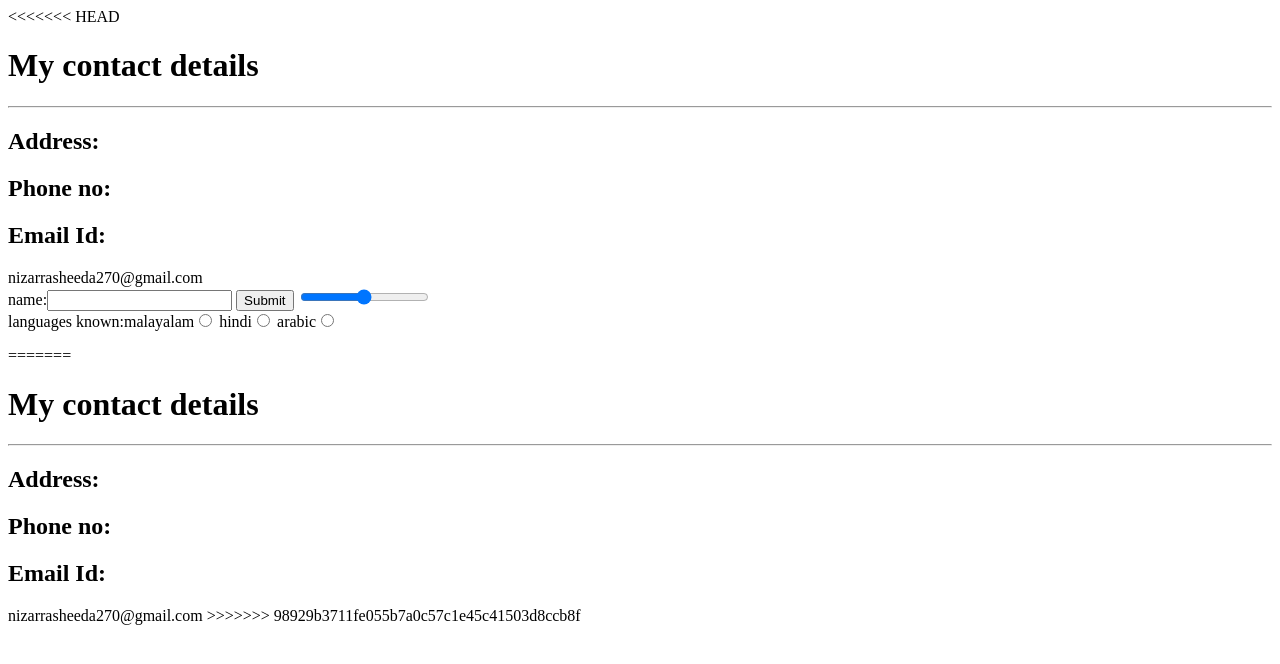
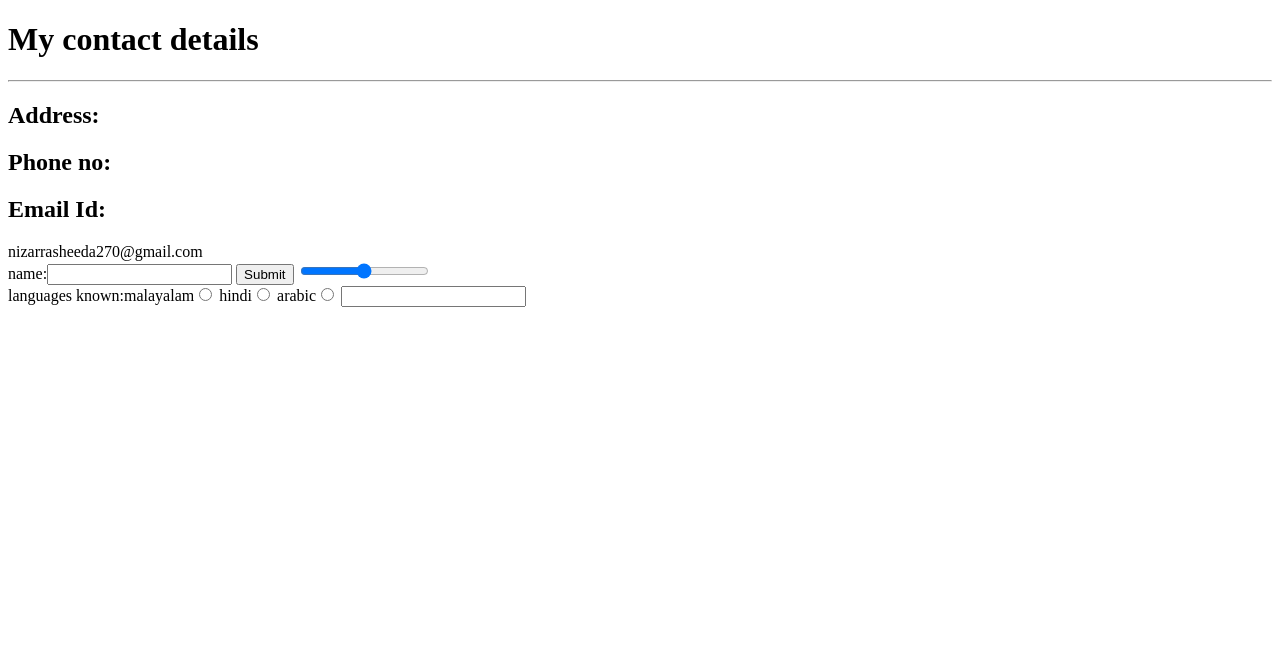
Before and after one commit to yumna-nizar/html-resume, a plain HTML site: page contact.html in a window 1280 px wide. Drawn offline with Linux system fonts and the light colour scheme.

Commit message:
fix:removed duplicate in contact page

```diff
--- a/contact.html
+++ b/contact.html
@@ -1,4 +1,3 @@
-<<<<<<< HEAD
 <!DOCTYPE html>
 <html lang="en">
 <head>
@@ -18,22 +17,7 @@
          languages known:<label>malayalam</label><input type="radio" name="lang" value="malayalam">
         <label>hindi</label><input type="radio" name="lang" value="hindi">
      <label>arabic</label><input type="radio" name="lang" value="arabic">
+     <input type="text" name="Address" id="">
 </form>
 </body>
-</html>
-=======
-<!DOCTYPE html>
-<html lang="en">
-<head>
-    <meta charset="UTF-8">
-    <title>my contact</title>
-</head>
-<body>
-    <h1>My contact details</h1>
-    <hr/>
-    <h2>Address:</h2>
-    <h2>Phone no:</h2>
-    <h2>Email Id:</h2>nizarrasheeda270@gmail.com
-</body>
-</html>
->>>>>>> 98929b3711fe055b7a0c57c1e45c41503d8ccb8f
+<html>
```
